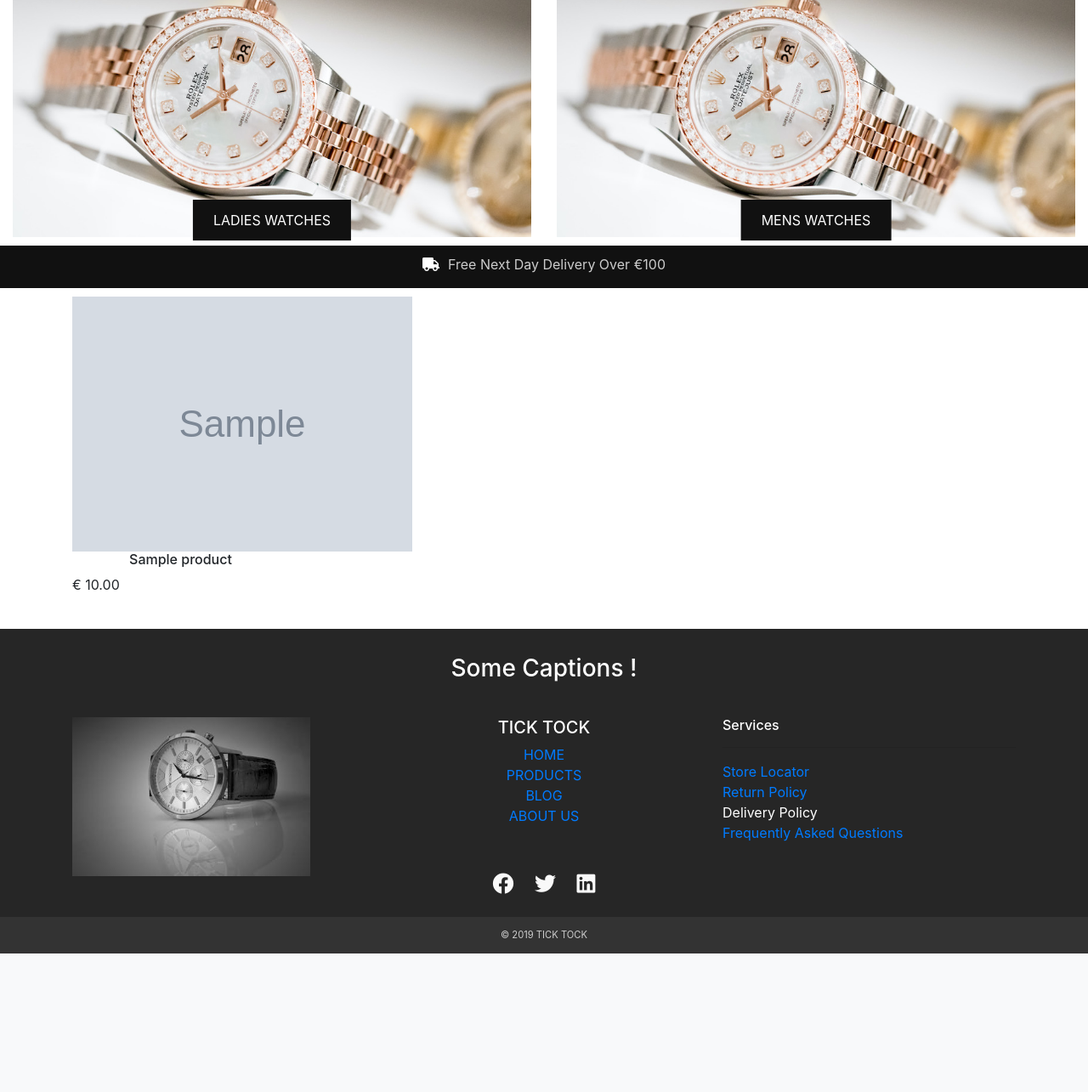
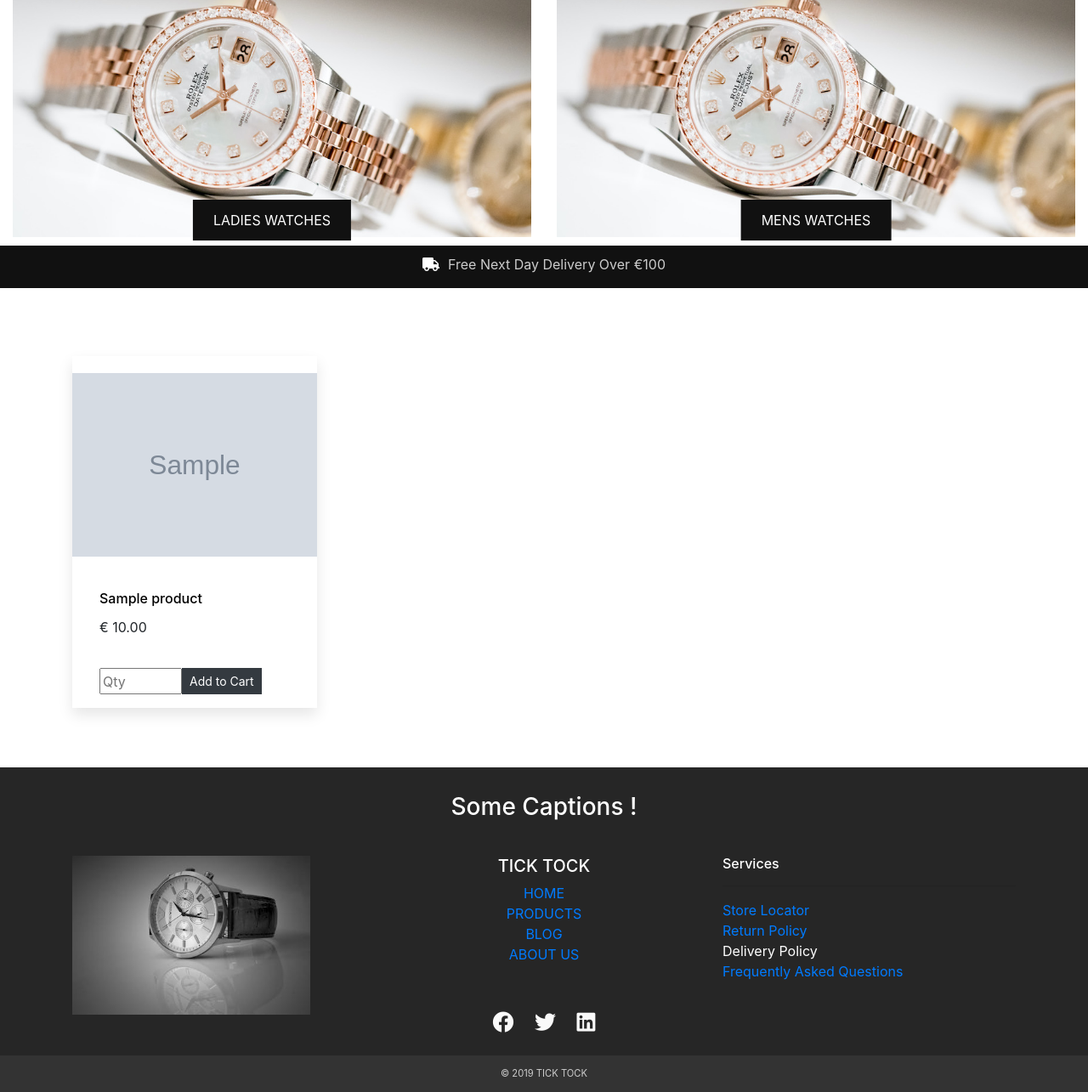
Before and after one commit to stephyraju/ticktockwatches, a Django app: page / in a window 1280 px wide. Shown: the part 57-1342 px from the top of the page at 85% size. Before the commit the page ends 1179 px from the top, so only its background shows below. Run offline with Django 3.2, Linux system fonts and the light colour scheme; tables that the repository leaves empty hold one stand-in row (values such as "Sample post"); grey boxes marked "Sample" are stand-in pictures; some libraries are stand-ins or nearby versions.

Commit message:
Product showcase style modified

```diff
--- a/products/templates/products.html
+++ b/products/templates/products.html
@@ -29,7 +29,7 @@
 </section>
 
 <!--Product Showcase-->
-<section class="products-showcase">
+<!-- <section class="products-showcase">
     <div class="container">
         <div class="row align-items-center">
             {% for product in products %}
@@ -39,7 +39,7 @@
                         <img src="{{MEDIA_URL}}{{product.image}}" alt="{{product.name}}" /></a>
                 </div>
                 <div class="product-details">
-                    <h6 class="product-name">{{ product.name }}</h6>
+                    <h5 class="product-name">{{ product.name }}</h5>
                     <div class="product-price">
                       <p>€ {{ product.price }}</p>
                     </div>
@@ -48,24 +48,26 @@
             {% endfor %}
         </div>
     </div>
-</section>
+</section> -->
 
-<!-- <section class="products-showcase">
+<section class="products-showcase">
     <div class="container">
-        <div class="row align-items-center">
+        <div class="row">
         <div class="card-deck">
-            {% for product in products %}
-                 <div class="col-lg-3 col-md-6 col-xs-12 text-center mx-auto">
-                     <div class="card text-center" style="width: 18rem;">
-                         <a href="#"  class="image-product-link">
+
+           {% for product in products %}
+                 <div class="col-xs-12 col-md-4 col-lg-3">
+                    <div class="card" style="width: 18rem;">
+                         <a href="#"  class="product-image">
                              <img src="{{MEDIA_URL}}{{product.image}}" class="card-img-top product-image" alt="{{product.name}}" /></a>
-                         <div class="card-body">
-                             <h5 class="card-title product-name"><a href="#"  class="title-product-link">{{ product.name }}</a></h5>
+                         <div class="card-body product-details">
+                             <h6 class="card-title product-name"><a href="#"  class="product-title">{{ product.name }}</a></h6>
+
                              <p class="product-price">€ {{ product.price }}</p>
                          </div>
-                         <form method="post" action="{% url 'add_to_cart' product.id %}">
+                         <form method="post" action="#">
                          {% csrf_token %}
-                         <div class="input-group add-checkout-div">
+                         <div class="input-group add-cart">
                              <input class="input-add-checkout"  name="quantity" type="number" min="1" max="999" class="form-control" placeholder="Qty">
                              <span class="input-group-btn">
                                  <button class="btn btn-dark rounded-0 btn-sm" type="submit">Add to Cart</button>
@@ -75,8 +77,8 @@
                      </div>
                  </div>
            {% endfor %}
+
         </div>
      </div>
-     </div>
-    </section> -->
+ </section>
 {% endblock %}
--- a/static/css/main.css
+++ b/static/css/main.css
@@ -127,13 +127,64 @@ footer ul {
     display: flex;
     justify-content: center;
 }
+.products-showcase {
+    padding-top: 70px;
+    padding-bottom: 70px;
+
+}
+.product-image {
+padding-top: 10px;
+padding-bottom: 10px;
+}
+.product-title {
+    color: black;
+}
+.card {
+    border: 0px solid;
+    border-radius: 0px;
+    margin: 0 auto;
+    float: none;
+    margin-bottom: 10px;
+    box-shadow: 0 8px 16px 0 rgba(0,0,0,0.1);
+  }
+  .card:hover {
+    box-shadow: 0 8px 16px 0 rgba(0,0,0,0.3);
+  }
+  .product-details {
+      padding-left: 2em
+  }
+  .add-cart {
+    padding-right: 1em;
+    padding-left: 2em;
+    padding-bottom: 1em;
+}
+
+.card-content {
+    display: flex;
+    padding: 10px 30px;
+    justify-content: space-between;
+    /* align-items: flex-end; */
+}
+
+/* .product-img {
+    position: relative;
+    max-width: 100%;
+    height: auto;
+    margin-bottom: 1.5rem;
+    box-shadow: beige;
+}
 .product-img img{
-    background-color: gray;
-    transition: 0.3s;
+    margin: 0 auto;
+    float: none;
+    margin-bottom: 10px;
+    /* border: 1px solid #A0A0A0; */
+    /* box-sizing: border-box;
+    border-style: none;
 }
 .product-img img:hover {
-    background-color: honeydew;
-}
+    box-shadow: 0 8px 16px 0 rgba(0,0,0,0.1);
+    }
+
 .product-name {
-    text-align: center;
-}
+    text-align: left;
+} */
```
